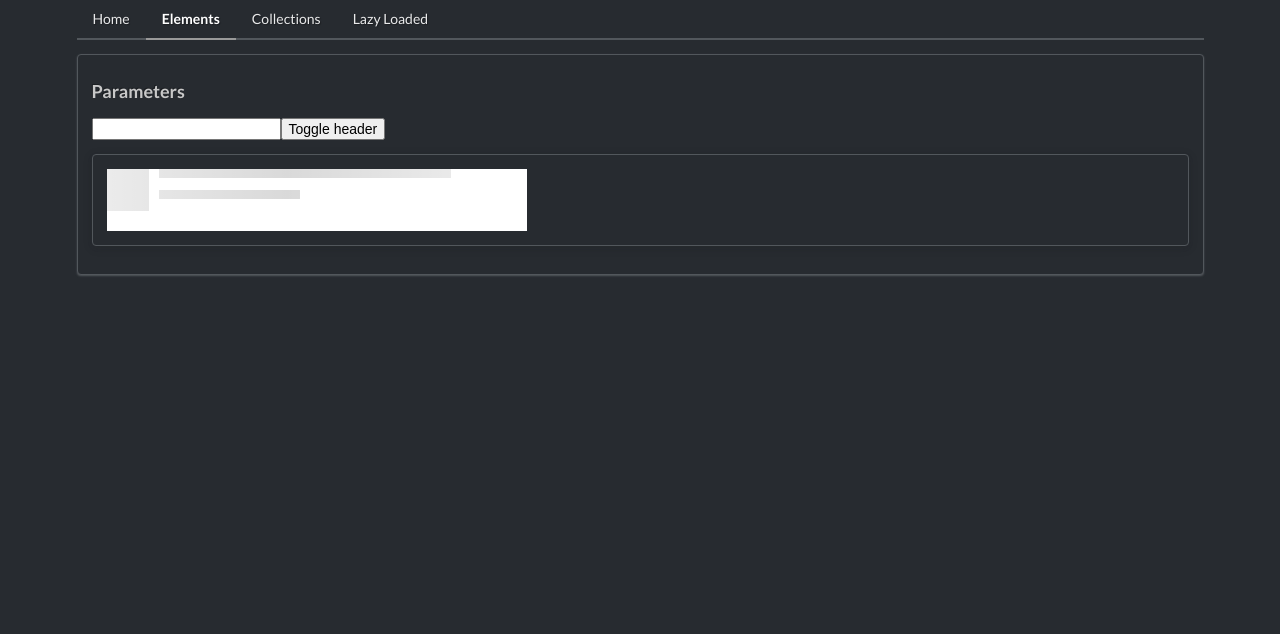
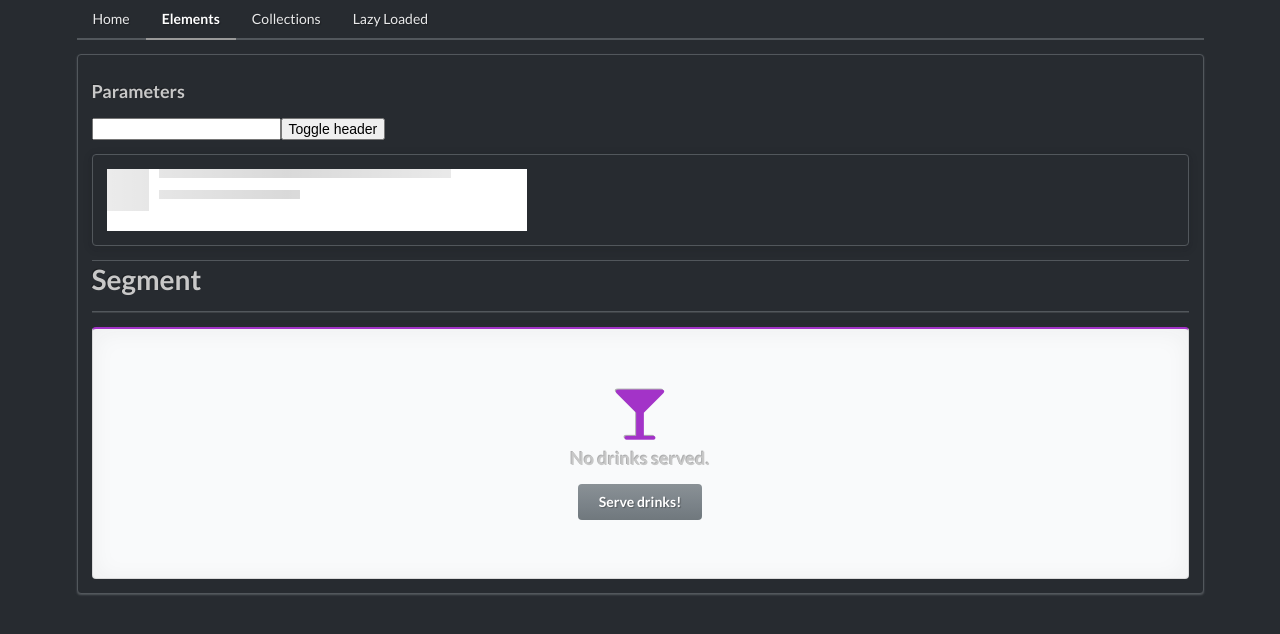
Before and after one commit to guillaumemaiano/AngularUdemyCourse, an Angular app in the folder AngularUdemyModules/: page /elements in a window 1280 px wide. Shown: the top 634 px of the page. Built offline with nearby package versions, Linux system fonts and the light colour scheme.

Commit message:
a simple segment exemple

```diff
--- a/AngularUdemyModules/src/app/elements/elements-home/elements-home.component.html
+++ b/AngularUdemyModules/src/app/elements/elements-home/elements-home.component.html
@@ -8,3 +8,5 @@
         <app-placeholder [header]="header" [lines]="lines"></app-placeholder>
     </div>
 </div>
+<app-better-divider>Segment</app-better-divider>
+<app-segment></app-segment>
--- a/AngularUdemyModules/src/app/elements/elements.module.ts
+++ b/AngularUdemyModules/src/app/elements/elements.module.ts
@@ -4,12 +4,15 @@ import { CommonModule } from '@angular/common';
 import { ElementsRoutingModule } from './elements-routing.module';
 import { ElementsHomeComponent } from './elements-home/elements-home.component';
 import { PlaceholderComponent } from './placeholder/placeholder.component';
+import { SegmentComponent } from './segment/segment.component';
+import { SharedModule } from "../shared/shared.module";
 
 
 @NgModule({
-  declarations: [ElementsHomeComponent, PlaceholderComponent],
+  declarations: [ElementsHomeComponent, PlaceholderComponent, SegmentComponent],
   imports: [
     CommonModule,
+    SharedModule,
     ElementsRoutingModule
   ],
   exports: [ElementsHomeComponent]
--- /dev/null
+++ b/AngularUdemyModules/src/app/elements/segment/segment.component.html
@@ -0,0 +1,7 @@
+<div class="ui placeholder segment purple">
+<div class="ui icon header">
+    <i class="glass martini icon purple"></i>
+    No drinks served.
+</div>
+<button class="ui primary button">Serve drinks!</button>
+</div>
--- /dev/null
+++ b/AngularUdemyModules/src/app/elements/segment/segment.component.ts
@@ -0,0 +1,15 @@
+import { Component, OnInit } from '@angular/core';
+
+@Component({
+  selector: 'app-segment',
+  templateUrl: './segment.component.html',
+  styleUrls: ['./segment.component.css']
+})
+export class SegmentComponent implements OnInit {
+
+  constructor() { }
+
+  ngOnInit(): void {
+  }
+
+}
```
Also changed, not shown: AngularUdemyModules/src/app/elements/segment/segment.component.css (added), 1 other file (tests, documents, lock files or other folders).
